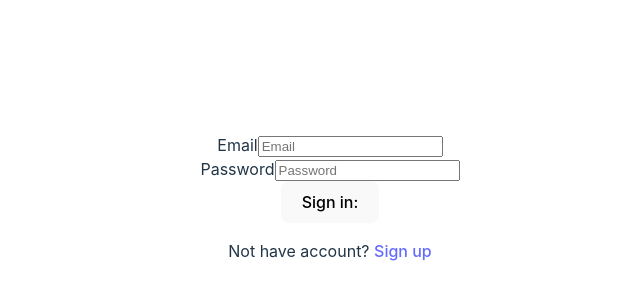
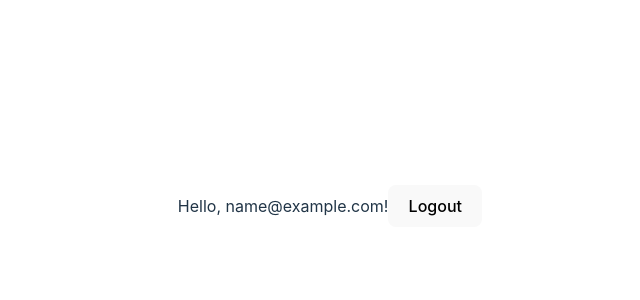
Before and after one commit to Deymeqpyra/ProjectManagmentReactUI, a React (Vite) app in the folder src/project-managment-ui/: page / in a window 1280 px wide. Shown: the part 194-494 px from the top of the page, without its empty margins (310-950 px from the left). Built offline with nearby package versions, Linux system fonts and the light colour scheme; sample sign-in values are in the browser's storage.

Commit message:
feat: add the page not found component

```diff
--- /dev/null
+++ b/src/project-managment-ui/src/components/PageNotFound.tsx
@@ -0,0 +1,12 @@
+import React from 'react'
+
+const PageNotFound = () => {
+  return (
+    <div>
+      <h1>404</h1>
+      <p>NOT FOUND</p>
+    </div>
+  )
+}
+
+export default PageNotFound
--- a/src/project-managment-ui/src/routes/BasicRoute.tsx
+++ b/src/project-managment-ui/src/routes/BasicRoute.tsx
@@ -5,6 +5,7 @@ import LoginProvider from '../features/Auth/Components/AuthComponents/LoginProvi
 import WelcomePage from '../features/Auth/Components/WelcomePage/WelcomePage'
 import ProtectedRoute from './ProtectedRoute'
 import CategoryTable from '../features/Category/Components/TableCategories'
+import PageNotFound from '../components/PageNotFound'
 
 const BasicRoute = () => {
   return (
@@ -13,14 +14,14 @@ const BasicRoute = () => {
         <Routes>
           <Route path="/login" element={<LoginProvider />} />
           <Route
-            path="/welcomePage"
+            path="/"
             element={
               <ProtectedRoute>
                 <WelcomePage />
               </ProtectedRoute>
             }
           />
-            <Route
+          <Route
             path="/TableCategories"
             element={
               <ProtectedRoute>
@@ -28,7 +29,7 @@ const BasicRoute = () => {
               </ProtectedRoute>
             }
           />
-          <Route path="/" element={<LoginProvider />} />
+          <Route path="*" element={<PageNotFound />} />
         </Routes>
       </AuthProvider>
     </div>
```
